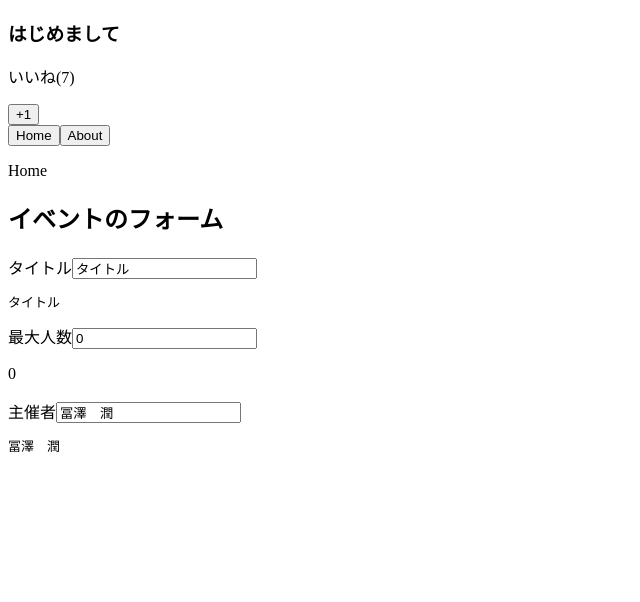
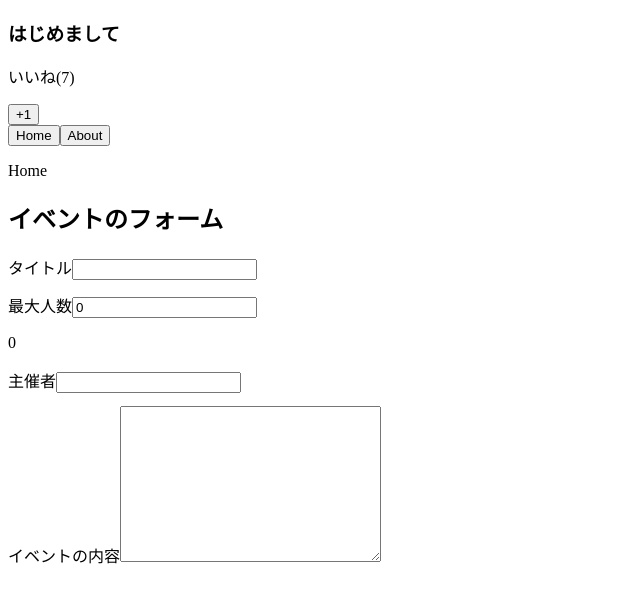
Before and after one commit to tomizawa0214/vue-sample, a Vue app in the folder udemy-vuejs-2/: page / in a window 1280 px wide. Shown: the top 602 px of the page, without its empty margins (0-640 px from the left). Built offline with nearby package versions, Linux system fonts and the light colour scheme.

Commit message:
複数行の双方向

```diff
--- a/udemy-vuejs-2/src/App.vue
+++ b/udemy-vuejs-2/src/App.vue
@@ -33,6 +33,9 @@
         v-model.trim="eventData.host"
       >
       <pre>{{ eventData.host }}</pre>
+      <label for="detail">イベントの内容</label>
+      <textarea id="detail" cols="30" rows="10" v-model="eventData.detail"></textarea>
+      <pre>{{ eventData.detail }}</pre>
     </div>
   </div>
 </template>
@@ -49,9 +52,10 @@
       number: 14,
       currentComponent: "Home",
       eventData: {
-        title: "タイトル",
+        title: "",
         maxNumber: 0,
-        host: "冨澤　潤"
+        host: "",
+        detail: ""
       }
     }
   },
```
